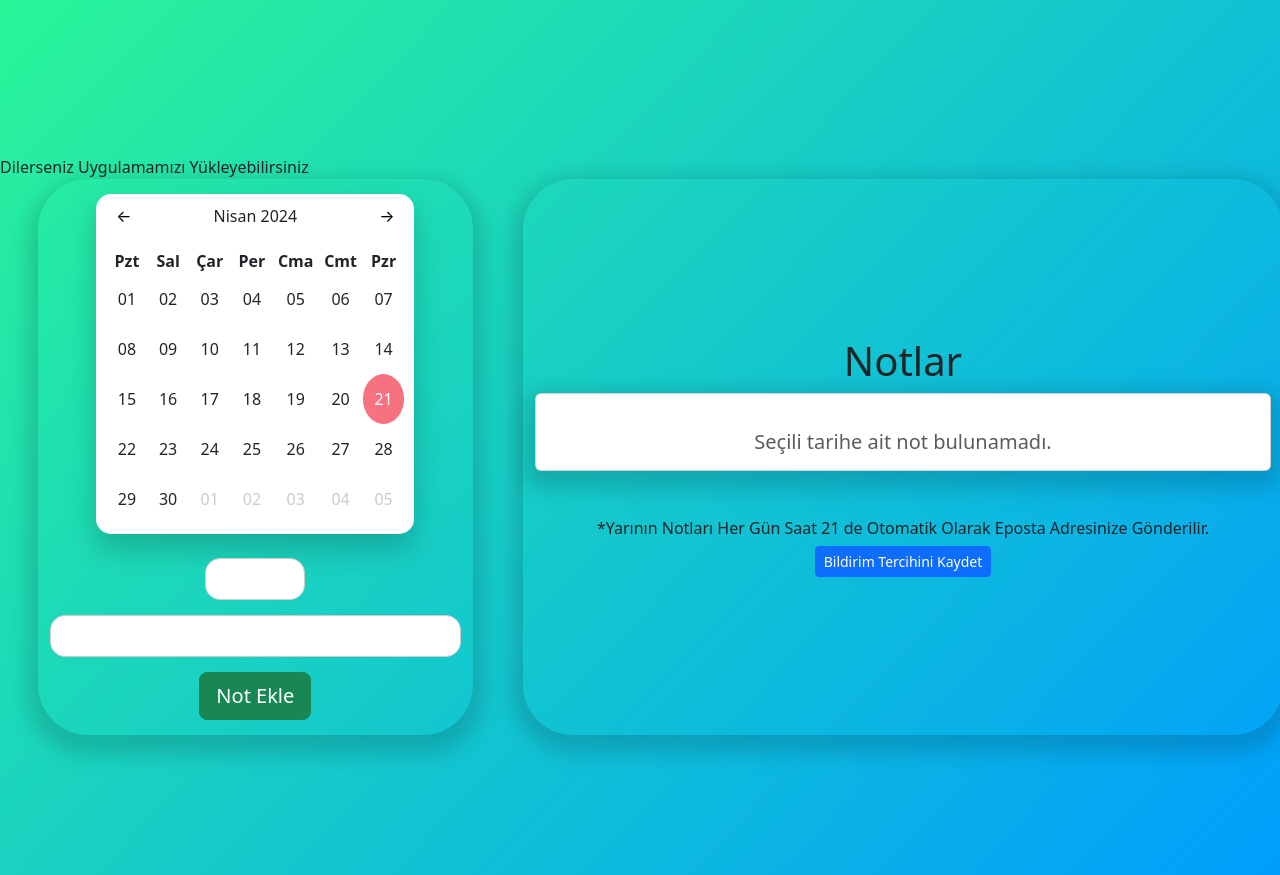
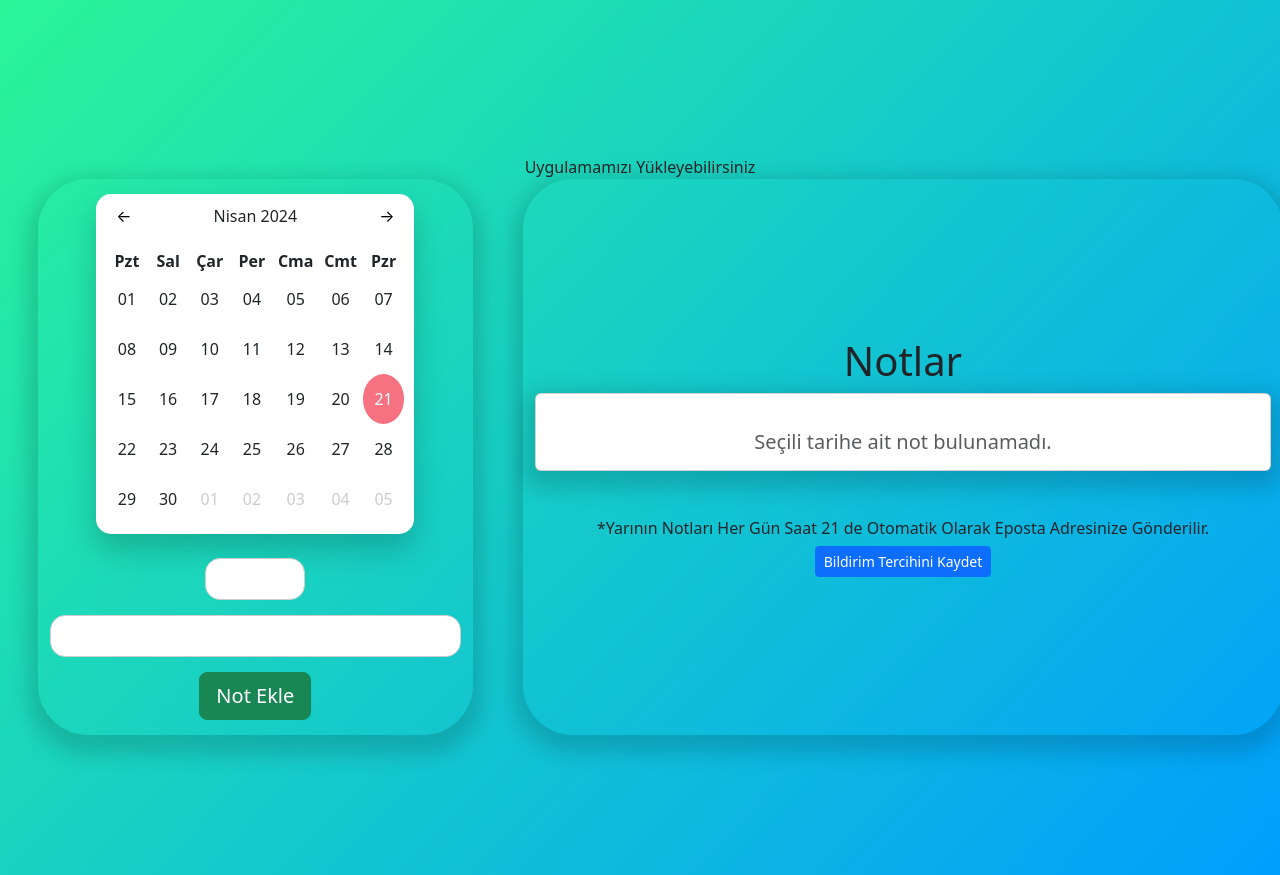
Before and after one commit to md3m1ray/djangoSanalAjandaOS, a Django app: page /not-sil/1/ in a window 1280 px wide. Shown: the part 56-931 px from the top of the page. Run offline with Django 5.2, Linux system fonts and the light colour scheme; some libraries are stand-ins or nearby versions.

Commit message:
Revised PWA

```diff
--- a/templates/ana_sayfa.html
+++ b/templates/ana_sayfa.html
@@ -83,10 +83,10 @@
 {% include 'includes/navbar.html' %}
 
 <div class="home-content">
-    <div class="install-app-container">
-        Dilerseniz Uygulamamızı Yükleyebilirsiniz
+    <center><div class="install-app-container">
+        Uygulamamızı Yükleyebilirsiniz
         <button id="install-app" class="btn btn-success btn-sm" style="display: none">Uygulamayı Yükle</button>
-    </div>
+    </div></center>
 
     <div class="row">
         <div class="not-ekle col-xl-4 col-lg-4 col-md-4 ">
```
Also changed, not shown: static/manifest.json.
